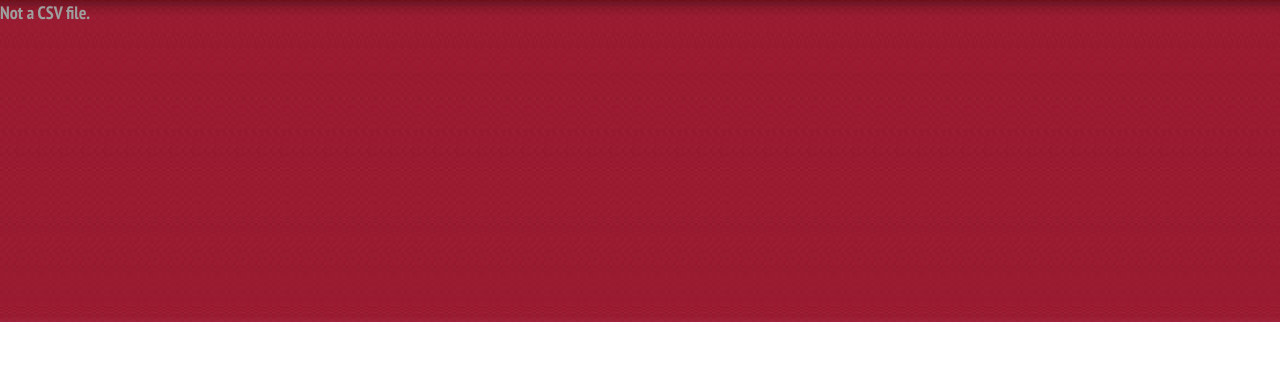
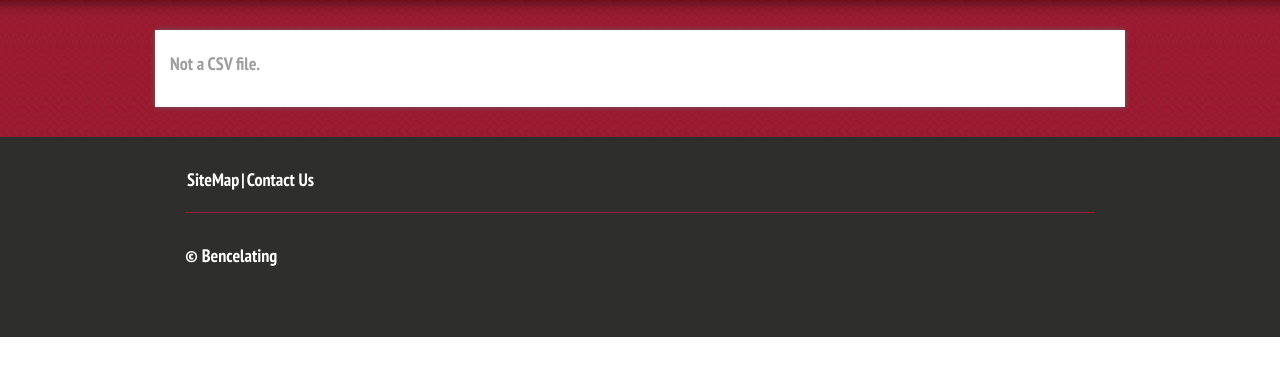
Before and after one commit to mporam/bence, a PHP site: page /templates/map.phtml in a window 1280 px wide. Shown: the part 118-494 px from the top of the page. Run offline with PHP 8.4, Linux system fonts and the light colour scheme; data that the repository does not hold is empty.

Commit message:
Adds breadcrumbs, footer and container to error message

```diff
--- a/templates/map.phtml
+++ b/templates/map.phtml
@@ -10,7 +10,17 @@
 $fileType = pathinfo($_FILES["data"]["name"], PATHINFO_EXTENSION);
 
 if ($fileType != 'csv') {
-    echo 'Not a CSV file.';
+    ?>
+    <main class="shadow container">
+    <div class="row">
+        <div class="col-xs-12">
+            <?php require __DIR__ . '/inc/breadcrumbs.inc'; ?>
+        </div>
+    </div>
+    <p>Not a CSV file.</p>
+    </main>
+    <?php
+    require __DIR__ . '/inc/footer.inc';
     exit();
 }
 
```
